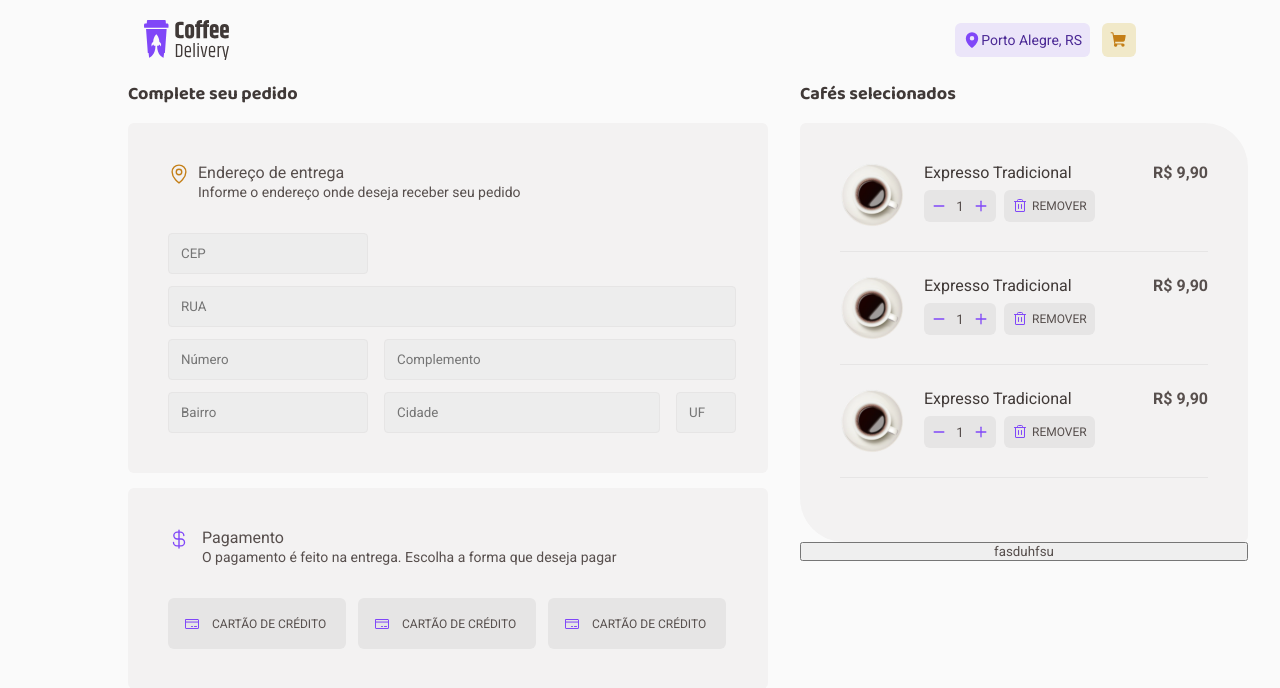
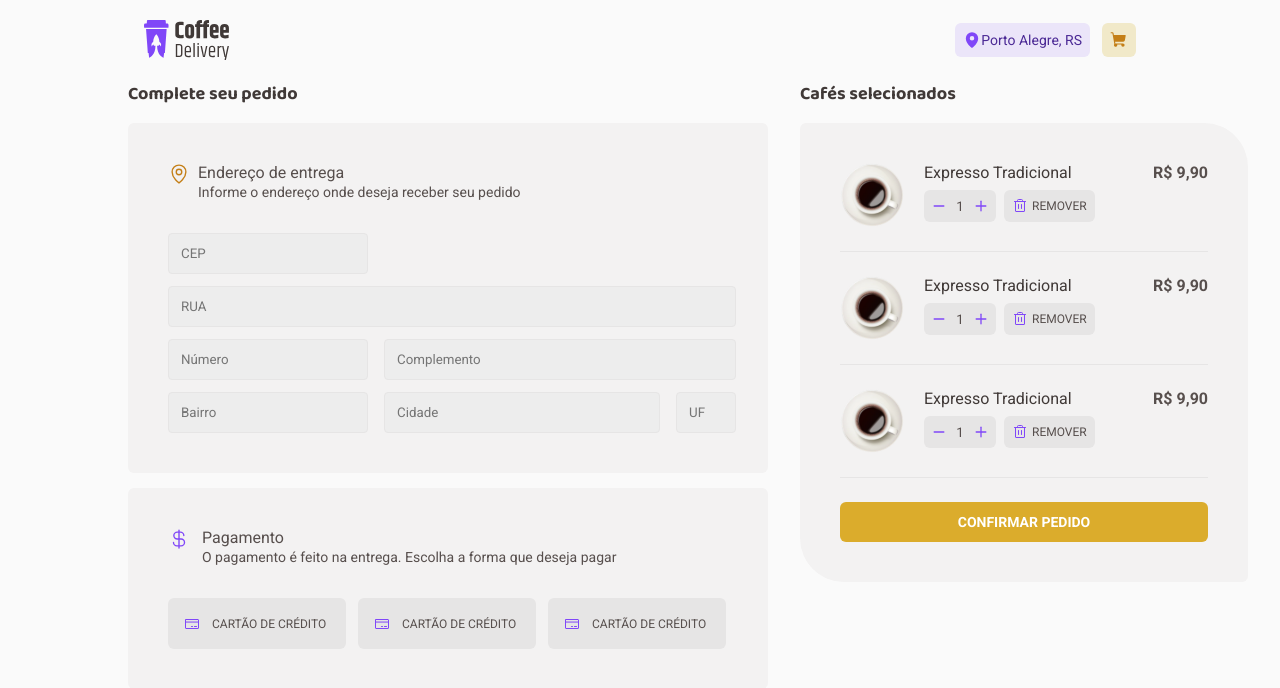
Before and after one commit to MayconSlv/Coffee-Delivery, a React (Vite) app: page /Checkout in a window 1280 px wide. Shown: the top 688 px of the page. Built offline with nearby package versions, Linux system fonts and the light colour scheme.

Commit message:
confirm button component

```diff
--- /dev/null
+++ b/src/components/ConfirmButton/index.tsx
@@ -0,0 +1,5 @@
+import { ConfirmButtonContainer } from './styles'
+
+export function ConfirmButton() {
+  return <ConfirmButtonContainer>CONFIRMAR PEDIDO</ConfirmButtonContainer>
+}
--- /dev/null
+++ b/src/components/ConfirmButton/styles.ts
@@ -0,0 +1,14 @@
+import styled from 'styled-components'
+
+export const ConfirmButtonContainer = styled.button`
+  width: 100%;
+  background: ${({ theme }) => theme.colors['base-yellow']};
+  color: ${({ theme }) => theme.colors['base-white']};
+
+  padding: 1.2rem 8rem;
+  border: none;
+  border-radius: 6px;
+
+  font-size: 1.4rem;
+  font-weight: 700;
+`
--- a/src/pages/Checkout/components/CoffeesCarts/index.tsx
+++ b/src/pages/Checkout/components/CoffeesCarts/index.tsx
@@ -1,3 +1,4 @@
+import { ConfirmButton } from '../../../../components/ConfirmButton'
 import { CoffeeCartCard } from '../CoffeCartCard'
 import { CoffeeCartContainer, SelectedCoffees } from './sytles'
 
@@ -9,9 +10,8 @@ export function CoffeeCart() {
         <CoffeeCartCard />
         <CoffeeCartCard />
         <CoffeeCartCard />
+        <ConfirmButton />
       </SelectedCoffees>
-
-      <button>fasduhfsu</button>
     </CoffeeCartContainer>
   )
 }
```
